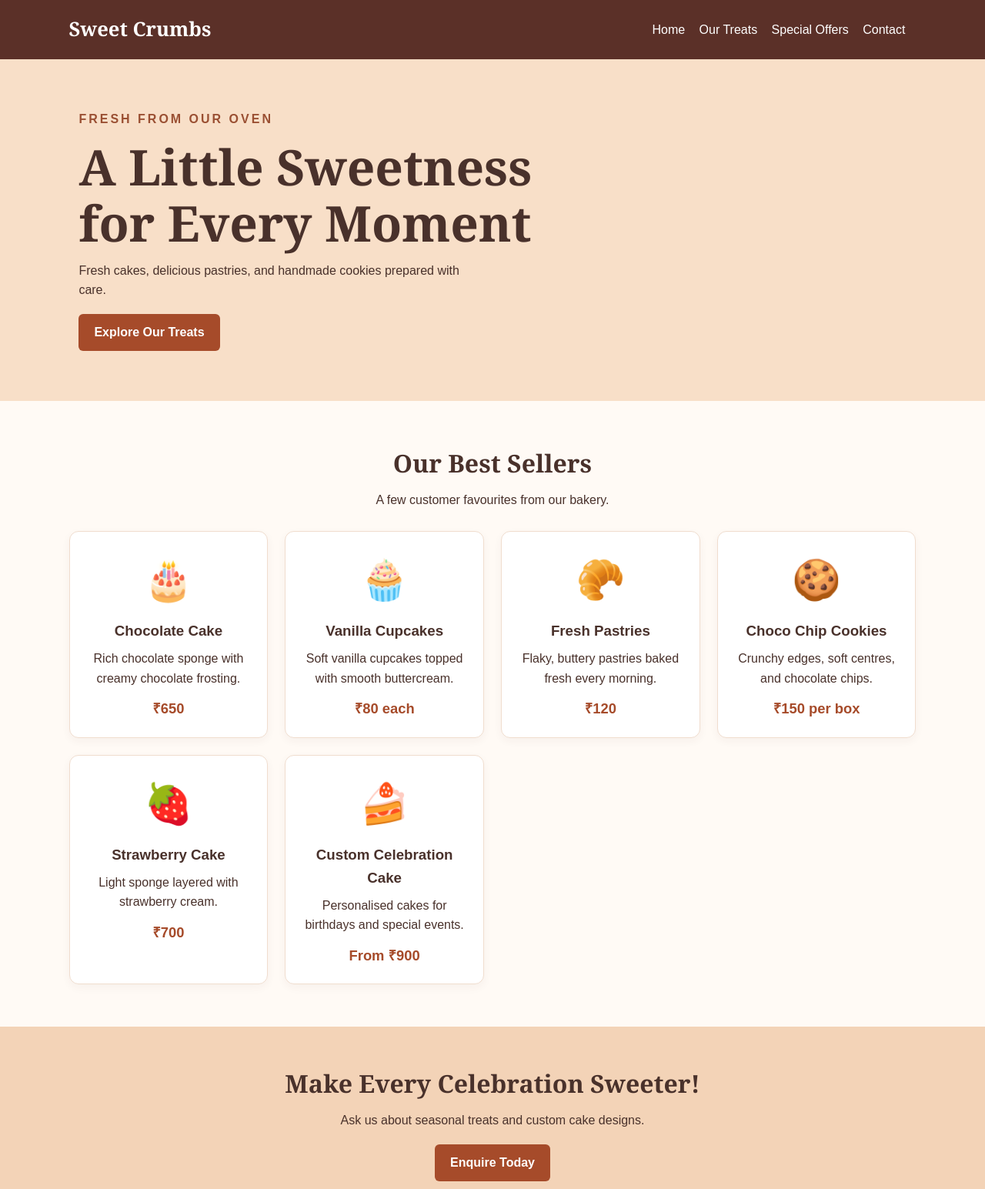
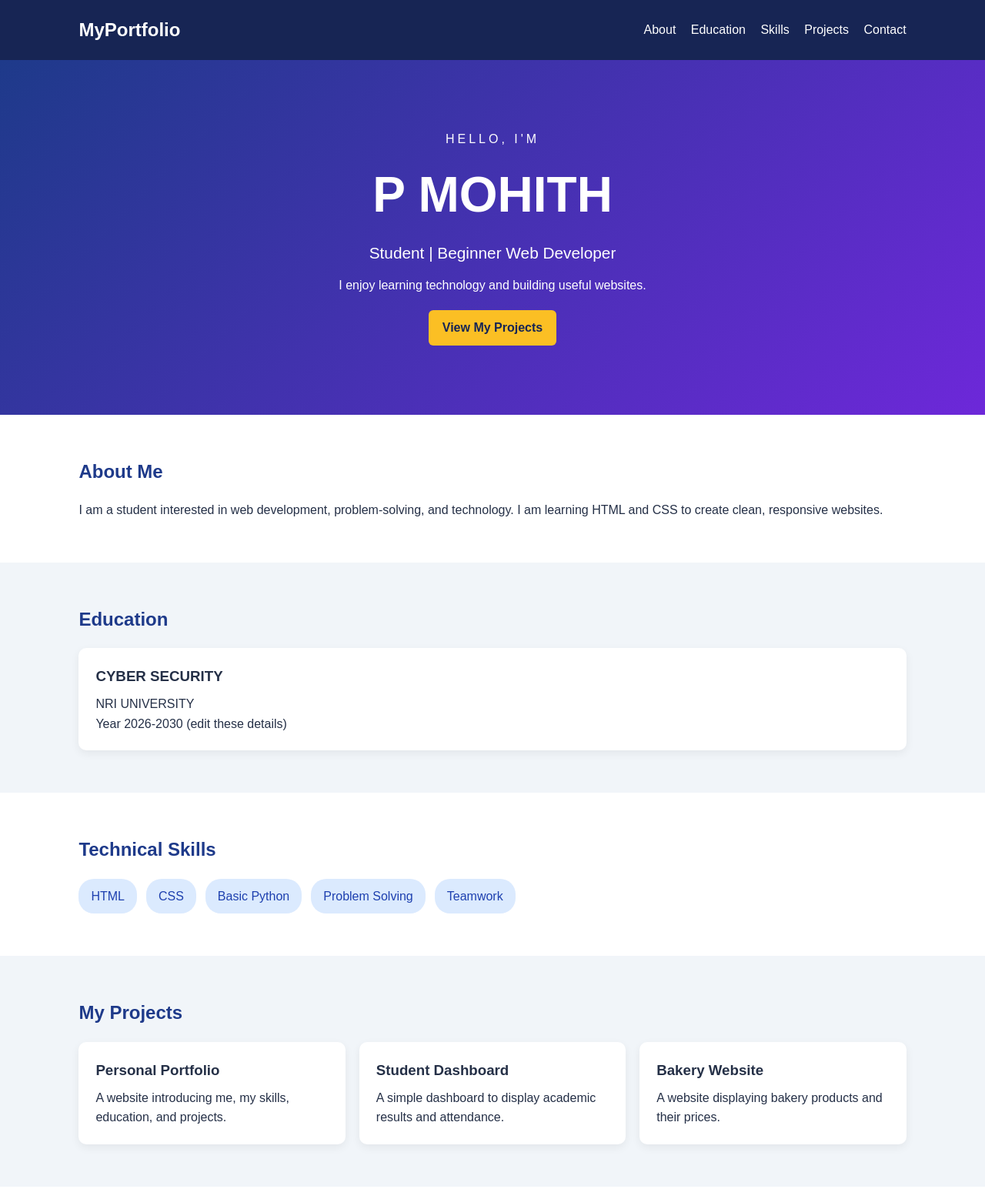
Before and after one commit to mohithcybersecurity-dotcom/Wd_Activity_Based_Learning, a plain HTML site: page index.html in a window 1280 px wide. Shown: the top 1545 px of the page at 77% size. Drawn offline with Linux system fonts and the light colour scheme.

Commit message:
Personal_portfolio

```diff
--- a/index.html
+++ b/index.html
@@ -3,96 +3,84 @@
 <head>
     <meta charset="UTF-8">
     <meta name="viewport" content="width=device-width, initial-scale=1.0">
-    <title>Sweet Crumbs Bakery</title>
+    <title>My Personal Portfolio</title>
     <link rel="stylesheet" href="style.css">
 </head>
 <body>
-    <header class="header">
+    <header>
         <nav class="navbar">
-            <a class="logo" href="#home">Sweet Crumbs</a>
+            <h2>MyPortfolio</h2>
             <div>
-                <a href="#home">Home</a>
-                <a href="#products">Our Treats</a>
-                <a href="#offers">Special Offers</a>
+                <a href="#about">About</a>
+                <a href="#education">Education</a>
+                <a href="#skills">Skills</a>
+                <a href="#projects">Projects</a>
                 <a href="#contact">Contact</a>
             </div>
         </nav>
+        <section class="hero">
+            <p class="eyebrow">HELLO, I'M</p>
+            <h1>P MOHITH</h1>
+            <h2>Student | Beginner Web Developer</h2>
+            <p>I enjoy learning technology and building useful websites.</p>
+            <a class="button" href="#projects">View My Projects</a>
+        </section>
     </header>
 
     <main>
-        <section id="home" class="hero">
-            <div class="hero-content">
-                <p class="tagline">FRESH FROM OUR OVEN</p>
-                <h1>A Little Sweetness<br>for Every Moment</h1>
-                <p>Fresh cakes, delicious pastries, and handmade cookies prepared with care.</p>
-                <a class="button" href="#products">Explore Our Treats</a>
+        <section id="about" class="section">
+            <h2>About Me</h2>
+            <p>I am a student interested in web development, problem-solving, and technology. I am learning HTML and CSS to create clean, responsive websites.</p>
+        </section>
+
+        <section id="education" class="section shaded">
+            <h2>Education</h2>
+            <div class="card">
+                <h3>CYBER SECURITY </h3>
+                <p>NRI UNIVERSITY</p>
+                <p>Year 2026-2030 (edit these details)</p>
             </div>
         </section>
 
-        <section id="products" class="section">
-            <h2>Our Best Sellers</h2>
-            <p class="intro">A few customer favourites from our bakery.</p>
-            <div class="product-grid">
-                <article class="product-card">
-                    <div class="product-emoji" aria-hidden="true">🎂</div>
-                    <h3>Chocolate Cake</h3>
-                    <p>Rich chocolate sponge with creamy chocolate frosting.</p>
-                    <p class="price">₹650</p>
+        <section id="skills" class="section">
+            <h2>Technical Skills</h2>
+            <div class="skill-list">
+                <span>HTML</span><span>CSS</span><span>Basic Python</span>
+                <span>Problem Solving</span><span>Teamwork</span>
+            </div>
+        </section>
+
+        <section id="projects" class="section shaded">
+            <h2>My Projects</h2>
+            <div class="cards">
+                <article class="card">
+                    <h3>Personal Portfolio</h3>
+                    <p>A website introducing me, my skills, education, and projects.</p>
                 </article>
-                <article class="product-card">
-                    <div class="product-emoji" aria-hidden="true">🧁</div>
-                    <h3>Vanilla Cupcakes</h3>
-                    <p>Soft vanilla cupcakes topped with smooth buttercream.</p>
-                    <p class="price">₹80 each</p>
+                <article class="card">
+                    <h3>Student Dashboard</h3>
+                    <p>A simple dashboard to display academic results and attendance.</p>
                 </article>
-                <article class="product-card">
-                    <div class="product-emoji" aria-hidden="true">🥐</div>
-                    <h3>Fresh Pastries</h3>
-                    <p>Flaky, buttery pastries baked fresh every morning.</p>
-                    <p class="price">₹120</p>
-                </article>
-                <article class="product-card">
-                    <div class="product-emoji" aria-hidden="true">🍪</div>
-                    <h3>Choco Chip Cookies</h3>
-                    <p>Crunchy edges, soft centres, and chocolate chips.</p>
-                    <p class="price">₹150 per box</p>
-                </article>
-                <article class="product-card">
-                    <div class="product-emoji" aria-hidden="true">🍓</div>
-                    <h3>Strawberry Cake</h3>
-                    <p>Light sponge layered with strawberry cream.</p>
-                    <p class="price">₹700</p>
-                </article>
-                <article class="product-card">
-                    <div class="product-emoji" aria-hidden="true">🍰</div>
-                    <h3>Custom Celebration Cake</h3>
-                    <p>Personalised cakes for birthdays and special events.</p>
-                    <p class="price">From ₹900</p>
+                <article class="card">
+                    <h3>Bakery Website</h3>
+                    <p>A website displaying bakery products and their prices.</p>
                 </article>
             </div>
         </section>
 
-        <section id="offers" class="offer">
-            <h2>Make Every Celebration Sweeter!</h2>
-            <p>Ask us about seasonal treats and custom cake designs.</p>
-            <a class="button" href="#contact">Enquire Today</a>
+        <section class="section">
+            <h2>Hobbies & Achievements</h2>
+            <p>Hobbies: Reading, learning new technology, music, and exploring web design.</p>
+            <p><a class="button" href="#contact">Ask Me About My Resume</a></p>
         </section>
 
-        <section class="section">
-            <h2>Made with Love</h2>
-            <p class="intro">We believe every celebration deserves a delicious treat. Our sample menu features fresh bakes, classic flavours, and custom cakes for your special days.</p>
-        </section>
-
-        <section id="contact" class="contact">
-            <h2>Visit or Contact Us</h2>
-            <p><strong>Address:</strong> 12 Sweet Street, Your City</p>
-            <p><strong>Phone:</strong> +91 98765 43210 (sample number)</p>
-            <p><strong>Email:</strong> hello@sweetcrumbs.example</p>
-            <p><strong>Opening Hours:</strong> Monday–Saturday, 9:00 AM–8:00 PM</p>
-            <p class="note">This is a demonstration website. Replace the sample address, phone, prices, and hours with real details.</p>
+        <section id="contact" class="section shaded">
+            <h2>Contact Me</h2>
+            <p>Email: mohith@gmail.com</p>
+            <p>Location: GUDIVADA</p>
         </section>
     </main>
 
-    <footer><p>© 2026 Sweet Crumbs Bakery | Baked with love</p></footer>
+    <footer><p>© 2026 Your Name | Personal Portfolio</p></footer>
 </body>
 </html>
--- a/style.css
+++ b/style.css
@@ -1,79 +1,77 @@
-* { box-sizing: border-box; margin: 0; padding: 0; }
+/* Basic page styles */
+* {
+    box-sizing: border-box;
+    margin: 0;
+    padding: 0;
+}
 html { scroll-behavior: smooth; }
 body {
     font-family: Arial, sans-serif;
     line-height: 1.6;
-    color: #49312b;
-    background: #fffaf5;
+    color: #253047;
+    background: #ffffff;
 }
-.header { background: #5b3028; }
 .navbar {
     display: flex;
     justify-content: space-between;
     align-items: center;
     flex-wrap: wrap;
-    gap: 14px;
-    padding: 18px 7%;
+    gap: 15px;
+    padding: 20px 8%;
+    background: #172554;
+    color: white;
 }
-.logo { font-family: Georgia, serif; font-size: 1.6rem; font-weight: bold; }
-.navbar a { color: white; text-decoration: none; margin-right: 14px; }
-.navbar a:hover { color: #ffd6a5; }
+.navbar a {
+    color: white;
+    text-decoration: none;
+    margin-left: 15px;
+}
+.navbar a:hover { color: #93c5fd; }
 .hero {
-    min-height: 390px;
-    display: flex;
-    align-items: center;
-    padding: 65px 8%;
-    background: linear-gradient(90deg, #f8dfc8, #f8dfc8dd), #f8dfc8;
+    text-align: center;
+    padding: 90px 20px;
+    color: white;
+    background: linear-gradient(135deg, #1e3a8a, #6d28d9);
 }
-.hero-content { max-width: 650px; }
-.tagline { color: #9a4f32; letter-spacing: 3px; font-weight: bold; }
-.hero h1 { font-family: Georgia, serif; font-size: clamp(2.4rem, 6vw, 4rem); line-height: 1.15; margin: 12px 0; }
-.hero-content > p:not(.tagline) { max-width: 500px; }
+.hero h1 { font-size: clamp(2.5rem, 7vw, 4rem); margin: 8px 0; }
+.hero h2 { font-size: 1.3rem; font-weight: normal; margin-bottom: 12px; }
+.eyebrow { letter-spacing: 4px; }
 .button {
     display: inline-block;
-    margin-top: 18px;
-    padding: 11px 20px;
+    margin-top: 20px;
+    padding: 10px 18px;
     border-radius: 6px;
-    background: #a64b2a;
-    color: white;
+    background: #fbbf24;
+    color: #172554;
+    font-weight: bold;
     text-decoration: none;
-    font-weight: bold;
 }
-.button:hover { background: #74321f; }
-.section { padding: 55px 7%; }
-.section h2, .contact h2, .offer h2 {
-    text-align: center;
-    font-family: Georgia, serif;
-    font-size: 2rem;
-    margin-bottom: 10px;
-}
-.intro { text-align: center; max-width: 650px; margin: 0 auto 28px; }
-.product-grid {
+.button:hover { background: #fde68a; }
+.section { padding: 55px 8%; }
+.section h2 { color: #1e3a8a; margin-bottom: 18px; }
+.shaded { background: #f1f5f9; }
+.cards {
     display: grid;
     grid-template-columns: repeat(auto-fit, minmax(220px, 1fr));
-    gap: 22px;
+    gap: 18px;
 }
-.product-card {
+.card {
+    background: white;
     padding: 22px;
-    text-align: center;
-    background: white;
-    border: 1px solid #f0ddce;
-    border-radius: 12px;
-    box-shadow: 0 4px 12px #5b30280c;
-    transition: transform 0.2s, box-shadow 0.2s;
+    border-radius: 10px;
+    box-shadow: 0 4px 12px #00000010;
 }
-.product-card:hover { transform: translateY(-5px); box-shadow: 0 8px 18px #5b302820; }
-.product-emoji { font-size: 3.2rem; margin-bottom: 10px; }
-.product-card h3 { margin-bottom: 8px; }
-.price { margin-top: 12px; color: #a64b2a; font-size: 1.15rem; font-weight: bold; }
-.offer { text-align: center; padding: 48px 20px; background: #f3d3b7; }
-.offer p { margin-top: 10px; }
-.contact { padding: 50px 7%; text-align: center; background: #f8eee5; }
-.contact p { margin: 8px 0; }
-.note { color: #755f56; font-size: 0.9rem; margin-top: 18px !important; }
-footer { padding: 20px; text-align: center; color: white; background: #5b3028; }
+.card h3 { margin-bottom: 8px; }
+.skill-list { display: flex; flex-wrap: wrap; gap: 12px; }
+.skill-list span {
+    background: #dbeafe;
+    color: #1e40af;
+    padding: 10px 16px;
+    border-radius: 20px;
+}
+footer { text-align: center; padding: 20px; background: #172554; color: white; }
 @media (max-width: 600px) {
     .navbar { justify-content: center; text-align: center; }
-    .navbar div { line-height: 2.2; }
-    .hero { padding: 55px 7%; }
+    .navbar a { display: inline-block; margin: 5px; }
+    .hero { padding: 65px 18px; }
 }
```
